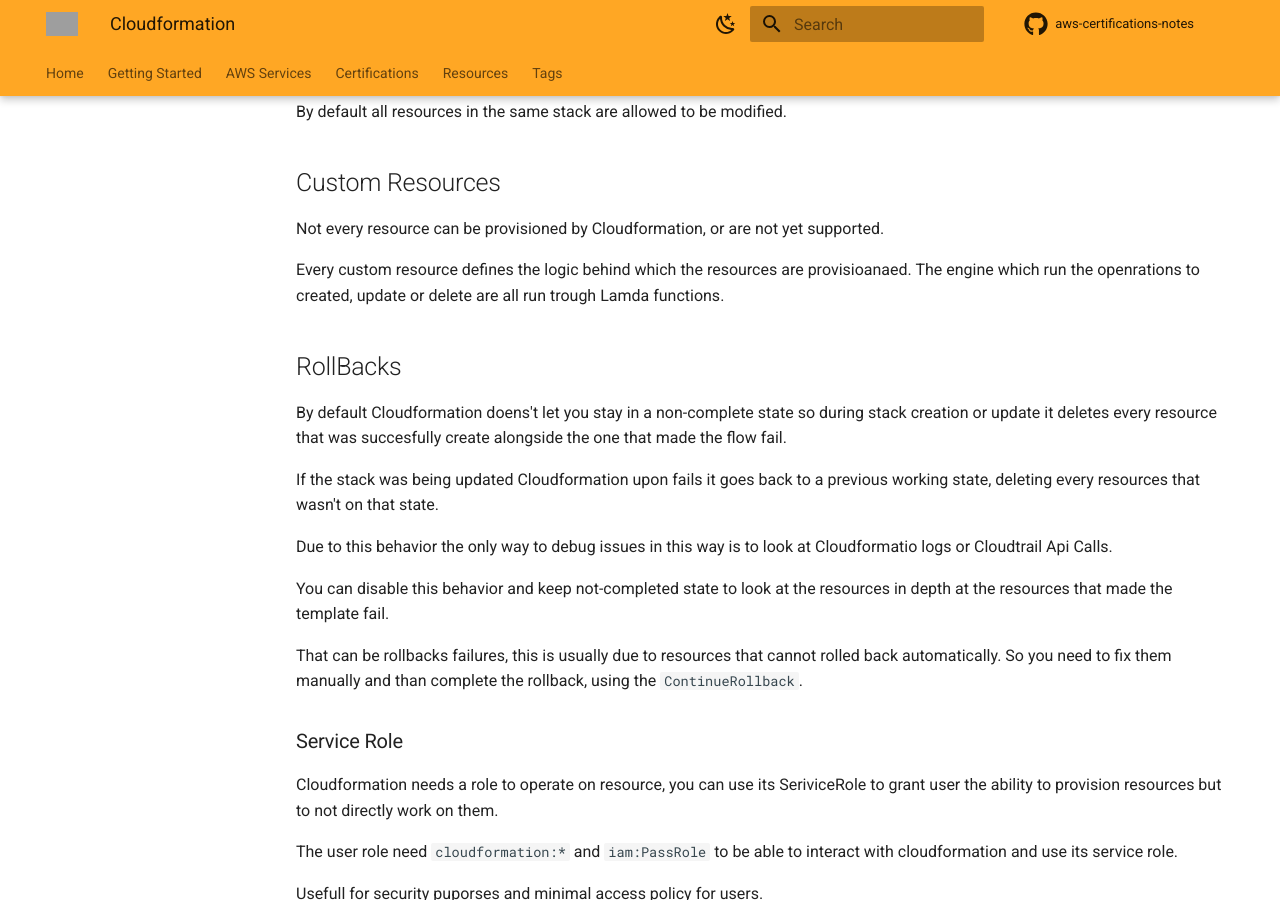
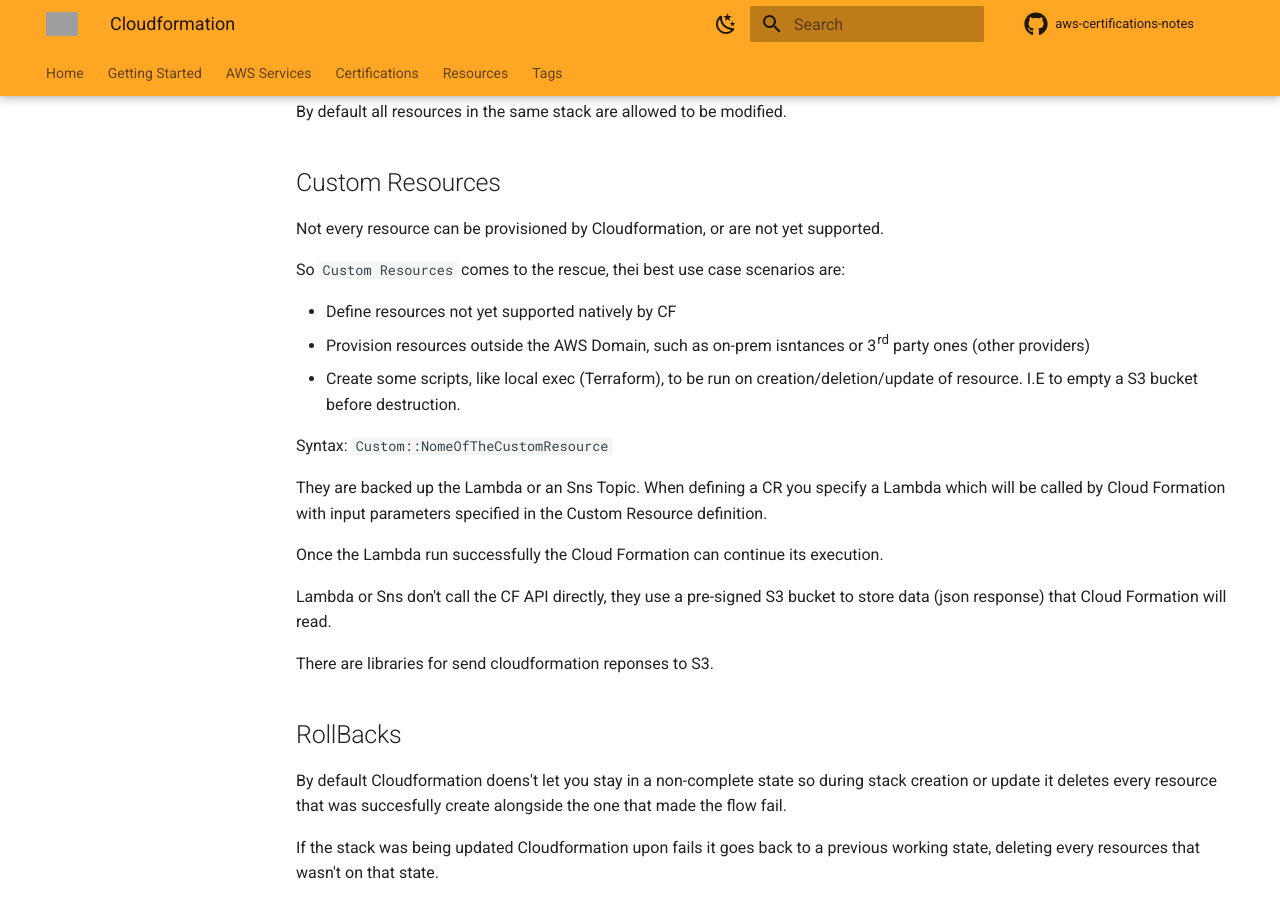
Before and after one commit to Bozz95/aws-certifications-notes, an MkDocs documentation site: the page built from docs/services/iac/cloudformation.md, in a window 1280 px wide and 900 px high, scrolled down 6137 px. Built offline with MkDocs 1.6.1 and Material for MkDocs 9.7.7, drawn with Linux system fonts in a browser that asks for light colours; comment, search, counter and statistics services are not loaded; grey boxes are pictures that could not be loaded.

Commit message:
docs: ended chapter about Custom Resources

```diff
--- a/docs/services/iac/cloudformation.md
+++ b/docs/services/iac/cloudformation.md
@@ -240,8 +240,22 @@
 
 Not every resource can be provisioned by Cloudformation, or are not yet supported.
 
-Every custom resource defines the logic behind which the resources are provisioanaed.
-The engine which run the openrations to created, update or delete  are all run trough Lamda functions.
+So `Custom Resources` comes to the rescue, thei best use case scenarios are:
+
+- Define resources not yet supported natively by CF
+- Provision resources outside the AWS Domain, such as on-prem isntances or 3rd party ones (other providers)
+- Create some scripts, like local exec (Terraform), to be run on creation/deletion/update of resource. I.E to empty a S3 bucket before destruction.
+
+Syntax: `Custom::NomeOfTheCustomResource`
+
+They are backed up the Lambda or an Sns Topic.
+When defining a CR you specify a Lambda which will be called by Cloud Formation with input parameters specified in the Custom Resource definition.
+
+Once the Lambda run successfully the Cloud Formation can continue its execution.
+
+Lambda or Sns don't call the CF API directly, they use a pre-signed S3 bucket to store data (json response) that Cloud Formation will read.
+
+There are libraries for send cloudformation reponses to S3.
 
 ## RollBacks
 
```
